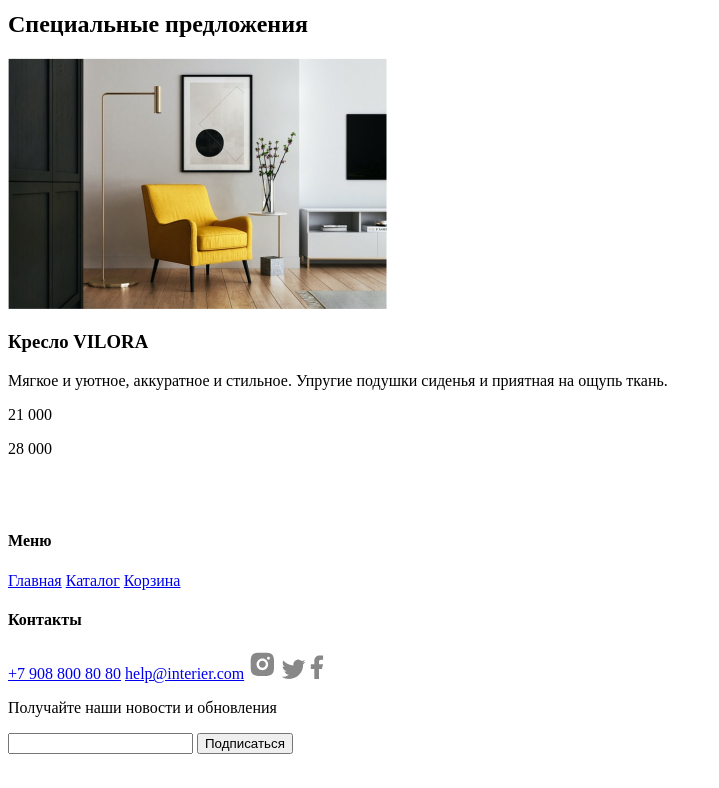
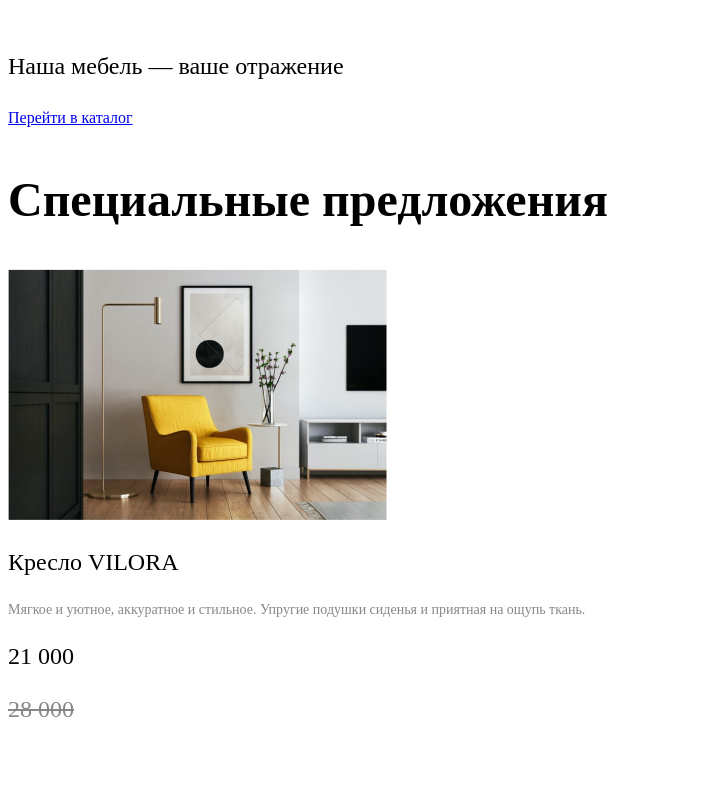
Before and after one commit to Gouzhurou/online-furniture-store, a plain HTML site: page index.html in a window 1280 px wide. Shown: the part 212-1000 px from the top of the page, without its empty margins (0-719 px from the left). Before the commit the page ends 974 px from the top, so only its background shows below. Drawn offline with Linux system fonts and the light colour scheme.

Commit message:
add style.css

```diff
--- a/index.html
+++ b/index.html
@@ -5,6 +5,7 @@
     <meta charset="UTF-8">
     <meta name="viewport" content="width=device-width, initial-scale=1.0">
     <title>Главная страница</title>
+    <link rel="stylesheet" href="./style.css">
 </head>
 
 <body>
@@ -16,24 +17,24 @@
             <input type="text">
         </form>
         <nav>
-            <a href="./catalog.html">Каталог</a>
-            <a href="#">Корзина</a>
+            <a class="header-link" href="./catalog.html">Каталог</a>
+            <a class="header-link" href="#">Корзина</a>
         </nav>
     </header>
 
     <section>
-        <h1>Всё, чего заслуживает ваш дом</h1>
-        <p>Наша мебель — ваше отражение</p>
-        <a href="./catalog.html">Перейти в каталог</a>
+        <h1 class="header">Всё, чего заслуживает ваш дом</h1>
+        <p class="header-desc">Наша мебель — ваше отражение</p>
+        <a class="go-to-catalog" href="./catalog.html">Перейти в каталог</a>
     </section>
 
     <section>
-        <h2>Специальные предложения</h2>
+        <h2 class="section-header">Специальные предложения</h2>
         <img src="./img/product1.jpg" alt="Кресло VILORA">
-        <h3>Кресло VILORA</h3>
-        <p>Мягкое и уютное, аккуратное и стильное. Упругие подушки сиденья и приятная на ощупь ткань.</p>
-        <p>21 000</p>
-        <p>28 000</p>
+        <h3 class="product">Кресло VILORA</h3>
+        <p class="product-desc">Мягкое и уютное, аккуратное и стильное. Упругие подушки сиденья и приятная на ощупь ткань.</p>
+        <p class="price">21 000</p>
+        <p class="prev-price">28 000</p>
     </section>
 
     <footer>
@@ -41,22 +42,22 @@
             <img src="./img/logo.svg" alt="Логотип сайта">
         </a>
 
-        <h4>Меню</h4>
-        <a href="./index.html">Главная</a>
-        <a href="./catalog.html">Каталог</a>
-        <a href="#">Корзина</a>
+        <h4 class="footer-header">Меню</h4>
+        <a class="footer-link" href="./index.html">Главная</a>
+        <a class="footer-link" href="./catalog.html">Каталог</a>
+        <a class="footer-link" href="#">Корзина</a>
 
-        <h4>Контакты</h4>
-        <a href="#">+7 908 800 80 80</a>
-        <a href="#">help@interier.com</a>
+        <h4 class="footer-header">Контакты</h4>
+        <a class="footer-link" href="#">+7 908 800 80 80</a>
+        <a class="footer-link" href="#">help@interier.com</a>
         <a href="#"><img src="./img/inst.svg" alt="inst"></a>
         <a href="#"><img src="./img/twitter.svg" alt="twitter"></a>
         <a href="#"><img src="./img/facebook.svg" alt="facebook"></a>
 
         <form action="#">
-            <p>Получайте наши новости и обновления</p>
-            <input type="email">
-            <button>Подписаться</button>
+            <p class="news">Получайте наши новости и обновления</p>
+            <input class="input-email" type="email">
+            <button class="subscribe">Подписаться</button>
         </form>
     </footer>
 </body>
--- /dev/null
+++ b/style.css
@@ -0,0 +1,100 @@
+.header-link {
+    font-size: 16px;
+    line-height: 20px;
+}
+
+.header {
+    font-weight: 600;
+    font-size: 64px;
+    line-height: 70px;
+}
+
+.header-desc {
+    font-size: 24px;
+    line-height: 32px;
+}
+
+.go-to-catalog {
+    font-size: 16px;
+    line-height: 24px;
+}
+
+.section-header {
+    font-weight: 600;
+    font-size: 48px;
+    line-height: 59px;
+    color: #000000;
+}
+
+.product {
+    font-weight: 500;
+    font-size: 24px;
+    line-height: 29px;
+    color: #000000;
+}
+
+.product-desc {
+    font-size: 14px;
+    line-height: 17px;
+    color: #888888;
+}
+
+.price {
+    font-weight: 500;
+    font-size: 24px;
+    line-height: 29px;
+    color: #050505;
+}
+
+.prev-price {
+    font-weight: 500;
+    font-size: 24px;
+    line-height: 29px;
+    text-decoration-line: line-through;
+    color: #888888;
+}
+
+.footer-header {
+    font-weight: 500;
+    font-size: 24px;
+    line-height: 29px;
+    color: #000000;
+}
+
+.footer-link {
+    font-weight: 500;
+    font-size: 14px;
+    line-height: 17px;
+    color: #888888;
+    text-decoration: none;
+}
+
+.news {
+    font-size: 14px;
+    line-height: 16px;
+    color: #000000;
+}
+
+.input-email {
+    background: #FFFFFF;
+    border: 1px solid #C4C4C4;
+    box-sizing: border-box;
+    border-radius: 20px;
+    font-style: normal;
+    font-weight: normal;
+    font-size: 15px;
+    line-height: 18px;
+    color: #C4C4C4;
+}
+
+.subscribe {
+    background: rgba(222, 215, 215, 0.41);
+    border: 1px solid #FFFFFF;
+    box-sizing: border-box;
+    border-radius: 20px;
+    width: 275px;
+    height: 46px;
+    font-size: 15px;
+    line-height: 18px;
+    color: #000000;
+}
```
Also changed, not shown: catalog.html (+2 -1 lines).
